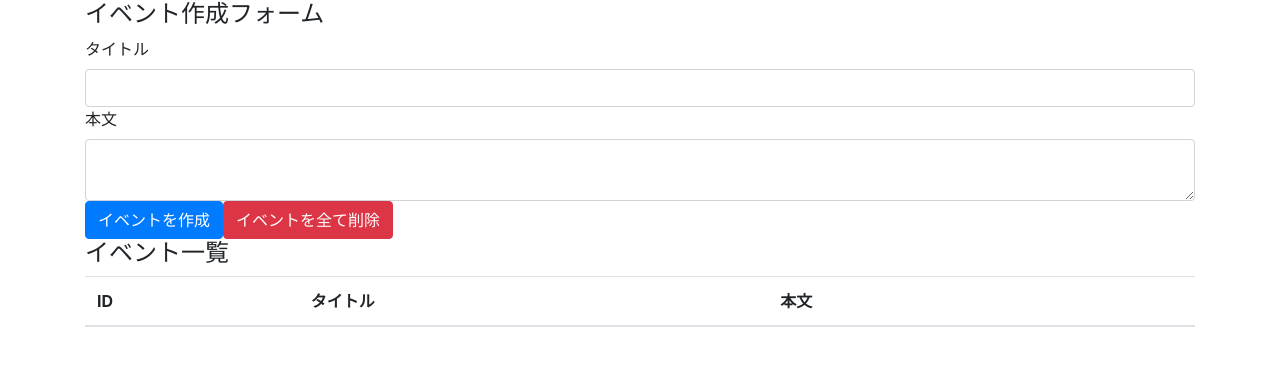
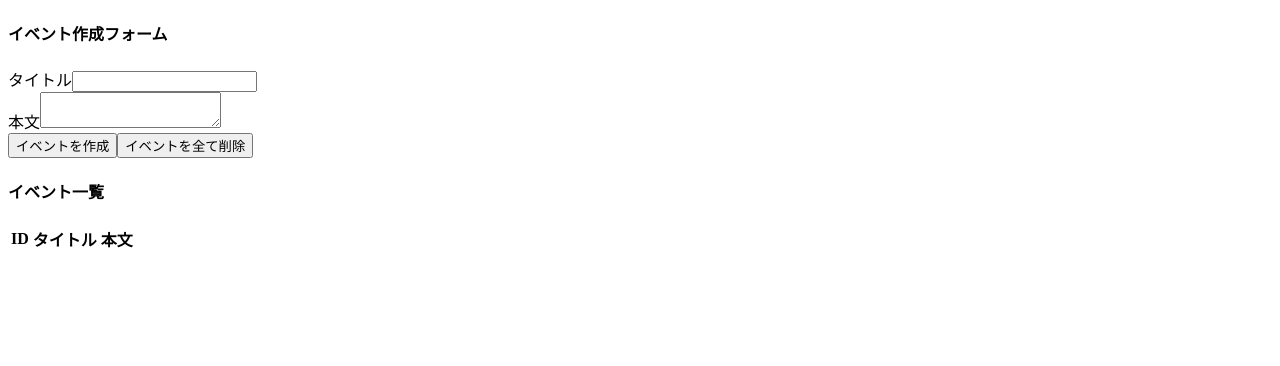
Before and after one commit to Yoshiyuki-Iwasaki/scheduler, a React (Create React App) app: page / in a window 1280 px wide. Shown: the top 366 px of the page. Built offline with nearby package versions, Linux system fonts and the light colour scheme.

Commit message:
fix file directory.

```diff
--- a/src/App.tsx
+++ b/src/App.tsx
@@ -1,64 +1,17 @@
-import React, { useReducer, useState } from 'react';
-import 'bootstrap/dist/css/bootstrap.min.css';
+import React, { useReducer } from 'react';
 import reducer from './reducer';
-import Event from './components/Event'
+import Input from "./components/Input";
+import PostList from "./components/PostList";
 
 const App = () => {
   const [state, dispatch] = useReducer(reducer, []);
-  const [title, setTitle] = useState<any>("");
-  const [body, setBody] = useState<any>("");
 
-  const addEvent = (e: any) => {
-    e.preventDefault();
-    // console.log({title, body})
-    // dispatch
-    dispatch({
-      type: "CREATE_EVENT",
-      title,
-      body,
-    });
-
-    setTitle("");
-    setBody("");
-  };
-  // console.log({ state });
-  return(
-    <div className="container">
-      <h4>イベント作成フォーム</h4>
-      <form>
-
-        <div className="form-groupe">
-          <label htmlFor="formEventTitle">タイトル</label>
-          <input id="formEventTitle" className="form-control" value={title} onChange={e=> setTitle(e.target.value)}/>
-        </div>
-
-        <div className="form-groupe">
-          <label htmlFor="formEventBody">本文</label>
-          <textarea id="formEventBody" className="form-control" value={body} onChange={e=> setBody(e.target.value)}/>
-        </div>
-
-        <button className="btn btn-primary" onClick={addEvent}>イベントを作成</button>
-        <button className="btn btn-danger">イベントを全て削除</button>
-      </form>
-
-      <h4>イベント一覧</h4>
-      <table className="table table-hover">
-        <thead>
-          <tr>
-            <th>ID</th>
-            <th>タイトル</th>
-            <th>本文</th>
-            <th></th>
-          </tr>
-        </thead>
-        <tbody>
-          {
-            state.map((event:any, index:number) => (<Event key={index} event={event} dispatch={dispatch} />))
-          }
-        </tbody>
-      </table>
-    </div>
-  )
+  return (
+    <>
+      <Input dispatch={dispatch} />
+      <PostList state={state} dispatch={dispatch} />
+    </>
+  );
 }
 
 export default App;
--- /dev/null
+++ b/src/components/Input.tsx
@@ -0,0 +1,55 @@
+import React, { useState } from "react";
+
+const Input = ({ dispatch }: any) => {
+  const [title, setTitle] = useState<string>("");
+  const [body, setBody] = useState<string>("");
+
+  const addEvent = (e: any) => {
+    e.preventDefault();
+    if (!title) return;
+    if (!body) return;
+    // dispatch
+    dispatch({
+      type: "CREATE_EVENT",
+      title,
+      body,
+    });
+
+    setTitle("");
+    setBody("");
+  };
+
+  return (
+    <>
+      <h4>イベント作成フォーム</h4>
+      <form>
+        <div className="form-groupe">
+          <label htmlFor="formEventTitle">タイトル</label>
+          <input
+            id="formEventTitle"
+            className="form-control"
+            value={title}
+            onChange={e => setTitle(e.target.value)}
+          />
+        </div>
+
+        <div className="form-groupe">
+          <label htmlFor="formEventBody">本文</label>
+          <textarea
+            id="formEventBody"
+            className="form-control"
+            value={body}
+            onChange={e => setBody(e.target.value)}
+          />
+        </div>
+
+        <button className="btn btn-primary" onClick={addEvent}>
+          イベントを作成
+        </button>
+        <button className="btn btn-danger">イベントを全て削除</button>
+      </form>
+    </>
+  );
+};
+
+export default Input
--- a/src/components/Event.tsx
+++ b/src/components/PostItem.tsx
@@ -1,6 +1,6 @@
 import React from 'react';
 
-const Event = ({ dispatch, event } :any) => {
+const PostItem = ({ dispatch, event } :any) => {
   const id = event.id
   const handleClickDeleteButton = () => {
     dispatch({ type: 'DELETE_EVENT', id})
@@ -15,4 +15,4 @@ const Event = ({ dispatch, event } :any) => {
   )
 }
 
-export default Event
+export default PostItem;
--- /dev/null
+++ b/src/components/PostList.tsx
@@ -0,0 +1,27 @@
+import React from 'react'
+import PostItem from "./PostItem";
+
+const PostList = ({ state, dispatch }:any) => {
+  return (
+    <>
+      <h4>イベント一覧</h4>
+      <table>
+        <thead>
+          <tr>
+            <th>ID</th>
+            <th>タイトル</th>
+            <th>本文</th>
+            <th></th>
+          </tr>
+        </thead>
+        <tbody>
+          {state.map((event: any, index: number) => (
+            <PostItem key={index} event={event} dispatch={dispatch} />
+          ))}
+        </tbody>
+      </table>
+    </>
+  );
+};
+
+export default PostList
```
